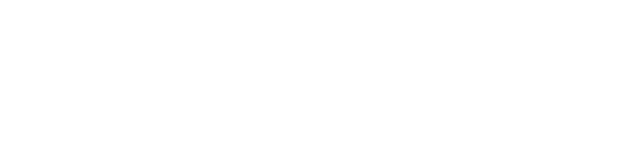
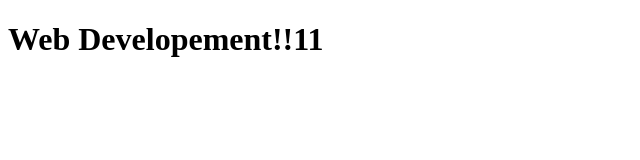
Before and after one commit to MariaAshraf8/webprogramming.html, a plain HTML site: page index.html in a window 1280 px wide. Shown: the whole page, without its empty margins (0-640 px from the left). Drawn offline with Linux system fonts and the light colour scheme.

Commit message:
added features

```diff
--- a/index.html
+++ b/index.html
@@ -6,6 +6,6 @@
     <title>Document</title>
 </head>
 <body>
-
+    <h1> Web Developement!!11</h1>
 </body>
 </html>
```
